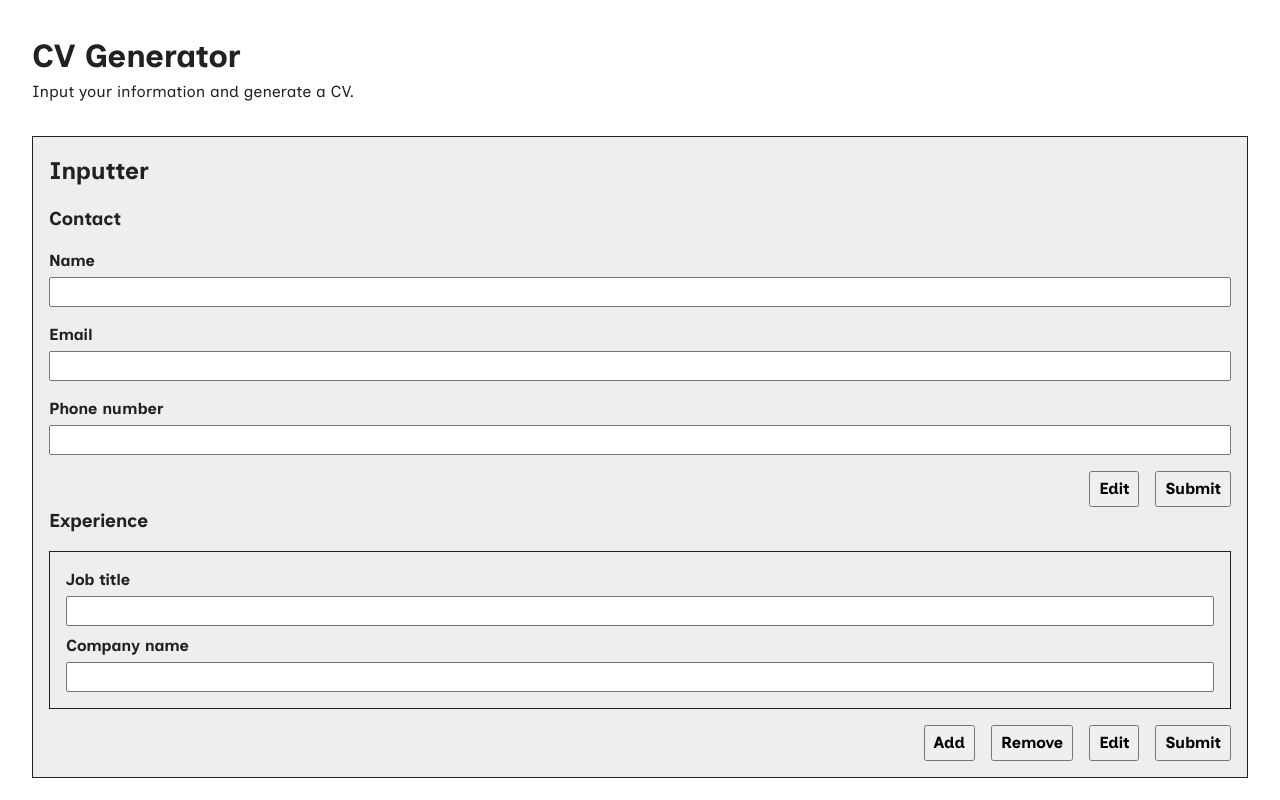
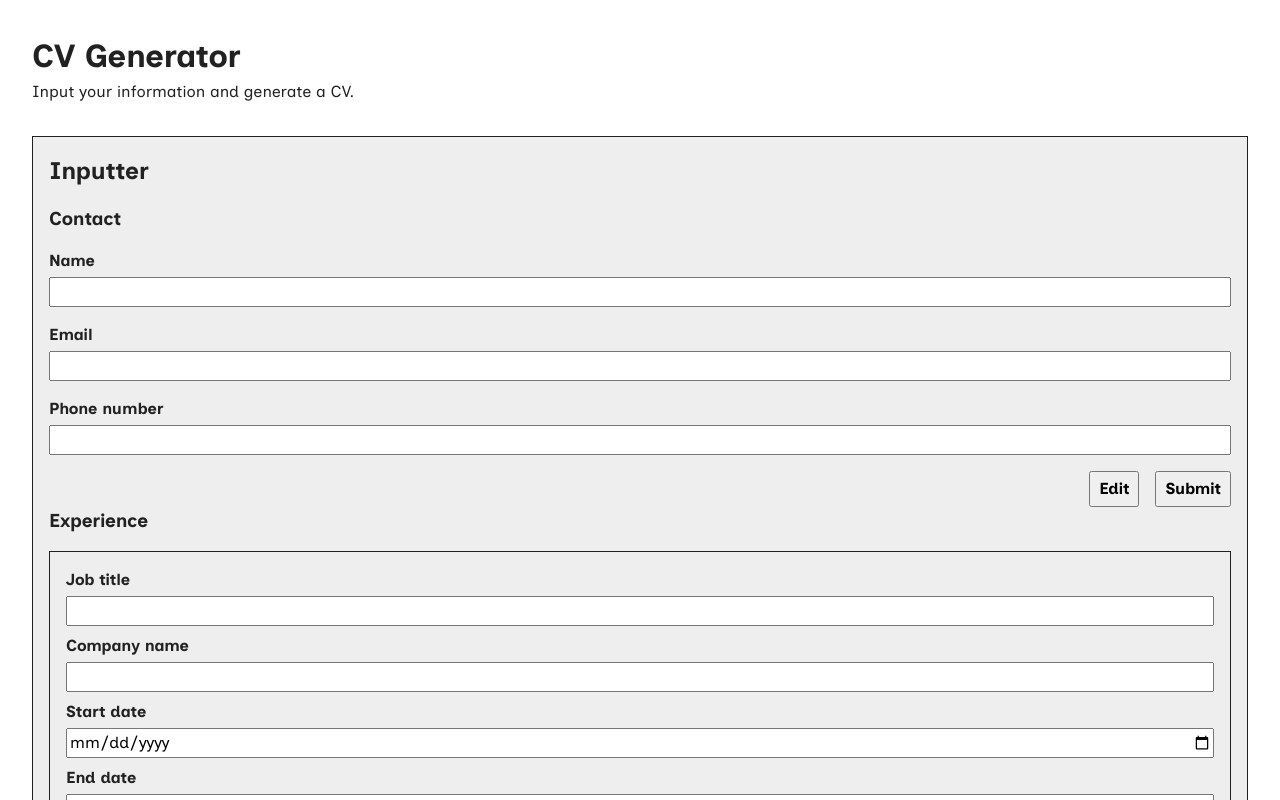
Before and after one commit to dsmchen/cv-app, a React (Vite) app: page / in a window 1280 px wide. Shown: the top 800 px of the page. Built offline with nearby package versions, Linux system fonts and the light colour scheme.

Commit message:
feat: add date state

```diff
--- a/src/components/CvGenerator.jsx
+++ b/src/components/CvGenerator.jsx
@@ -10,7 +10,13 @@ export default function CvGenerator() {
     tel: '',
   });
   const [experience, setExperience] = useState([
-    { id: 0, jobTitle: '', companyName: '' },
+    {
+      id: 0,
+      jobTitle: '',
+      companyName: '',
+      startDate: '',
+      endDate: '',
+    },
   ]);
 
   return (
--- a/src/components/ExperienceForm.jsx
+++ b/src/components/ExperienceForm.jsx
@@ -1,5 +1,6 @@
 import '../styles/Form.css';
 import TextInput from './inputs/TextInput';
+import DateInput from './inputs/DateInput';
 import ButtonGroup from './buttons/ButtonGroup';
 import { useState } from 'react';
 
@@ -27,6 +28,22 @@ export default function ExperienceForm({ experience, setExperience }) {
           index={i}
           disabled={inputDisabled}
         />
+        <DateInput
+          label="Start date"
+          value={experience[i] ? experience[i].startDate : ''}
+          experience={experience}
+          setExperience={setExperience}
+          index={i}
+          disabled={inputDisabled}
+        />
+        <DateInput
+          label="End date"
+          value={experience[i] ? experience[i].endDate : ''}
+          experience={experience}
+          setExperience={setExperience}
+          index={i}
+          disabled={inputDisabled}
+        />
       </div>
     );
   }
--- a/src/components/Outputter.jsx
+++ b/src/components/Outputter.jsx
@@ -15,8 +15,28 @@ export default function Outputter({ contact, experience }) {
           </li>
         )}
         {exp.companyName && (
-          <li key={exp.id + '-companyName'} className="company-name">
+          <li
+            key={exp.id + '-companyName'}
+            className={
+              exp.startDate || exp.endDate
+                ? 'has-dash company-name'
+                : 'company-name'
+            }
+          >
             {exp.companyName}
+          </li>
+        )}
+        {exp.startDate && (
+          <li
+            key={exp.id + '-startDate'}
+            className={exp.endDate ? 'has-hyphen start-date' : 'start-date'}
+          >
+            {exp.startDate}
+          </li>
+        )}
+        {exp.endDate && (
+          <li key={exp.id + '-endDate'} className="end-date">
+            {exp.endDate}
           </li>
         )}
       </ul>
@@ -41,9 +61,10 @@ export default function Outputter({ contact, experience }) {
           </ul>
         </header>
         <section className="experience">
-          {(experience[0].jobTitle || experience[0].companyName) && (
-            <h4>Experience</h4>
-          )}
+          {(experience[0].jobTitle ||
+            experience[0].companyName ||
+            experience[0].startDate ||
+            experience[0].endDate) && <h4>Experience</h4>}
           {experienceJsx}
         </section>
       </div>
--- /dev/null
+++ b/src/components/inputs/DateInput.jsx
@@ -0,0 +1,50 @@
+export default function DateInput({
+  label,
+  value,
+  experience,
+  setExperience,
+  index,
+  disabled,
+}) {
+  function handleChange(e) {
+    // TO BE REMOVED
+    console.log(e.target.value);
+
+    switch (label) {
+      case 'Start date':
+        setExperience(
+          experience.map((exp) => {
+            if (exp.id === index) {
+              return { ...exp, startDate: e.target.value };
+            } else {
+              return exp;
+            }
+          })
+        );
+        break;
+      case 'End date':
+        setExperience(
+          experience.map((exp) => {
+            if (exp.id === index) {
+              return { ...exp, endDate: e.target.value };
+            } else {
+              return exp;
+            }
+          })
+        );
+        break;
+    }
+  }
+
+  return (
+    <label>
+      <span>{label}</span>
+      <input
+        type="date"
+        value={value}
+        onChange={handleChange}
+        disabled={disabled}
+      />
+    </label>
+  );
+}
--- a/src/styles/Outputter.css
+++ b/src/styles/Outputter.css
@@ -36,14 +36,23 @@
   list-style: none;
   padding-left: 0;
   display: flex;
-  gap: 0.25rem;
 }
 
 .outputter .exp .job-title,
-.outputter .exp .company-name {
+.outputter .exp .company-name,
+.outputter .exp .start-date,
+.outputter .exp .end-date {
   font-weight: bold;
 }
 
 .outputter .exp .has-comma::after {
-  content: ',';
+  content: ',\00a0';
 }
+
+.outputter .exp .has-dash::after {
+  content: '\00a0—\00a0';
+}
+
+.outputter .exp .has-hyphen::after {
+  content: '\00a0-\00a0';
+}
```
